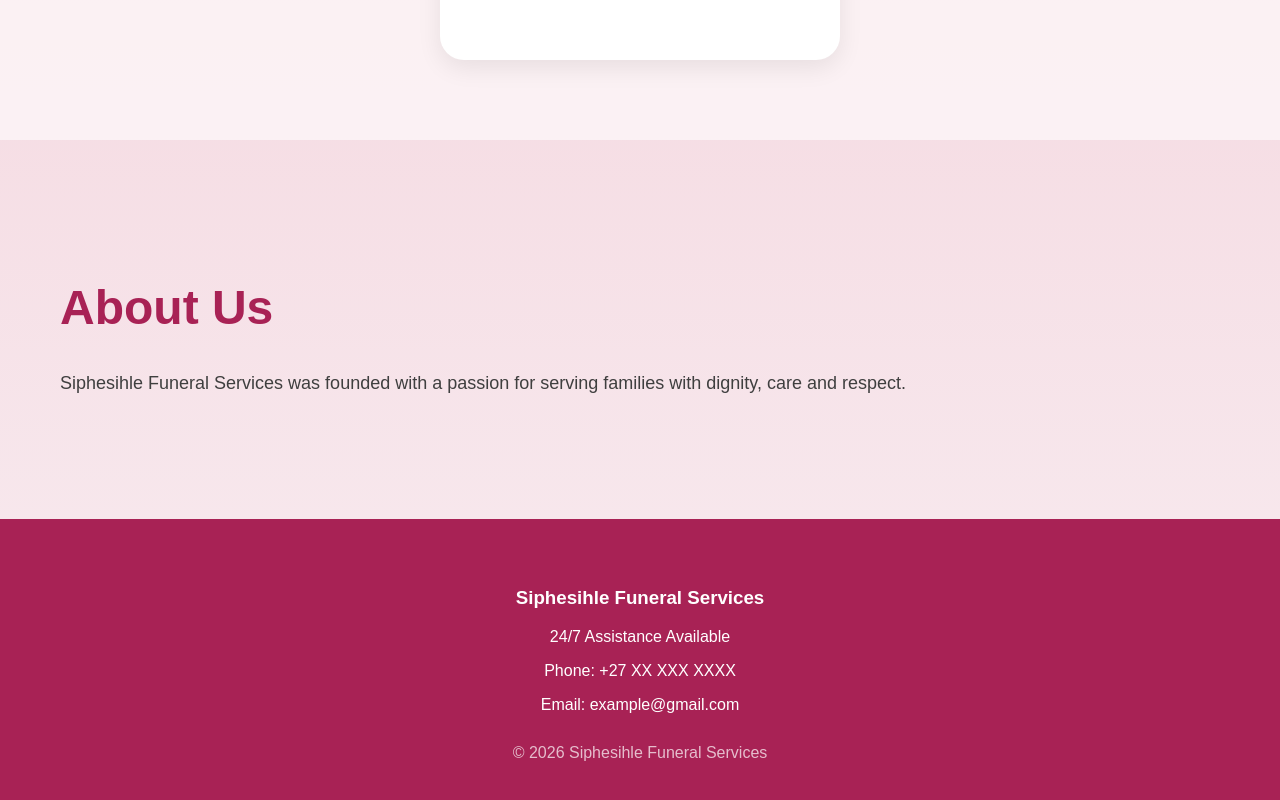
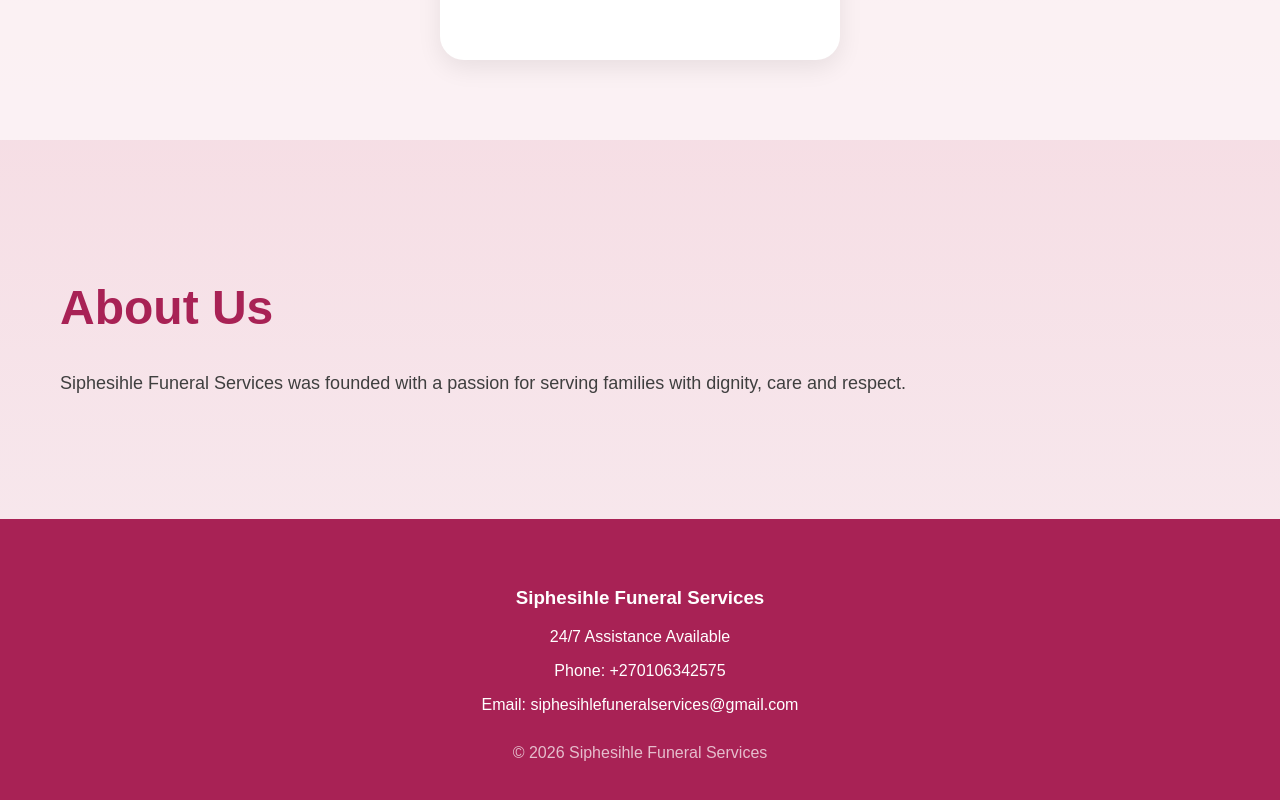
Before and after one commit to tkak465-web/siphesihle-funeral-services, a Next.js app: page / in a window 1280 px wide. Shown: the part 1638-2438 px from the top of the page. Built offline with nearby package versions, Linux system fonts and the light colour scheme.

Commit message:
contact details

```diff
--- a/app/page.tsx
+++ b/app/page.tsx
@@ -164,8 +164,8 @@ export default function Home() {
       >
         <h3>Siphesihle Funeral Services</h3>
         <p>24/7 Assistance Available</p>
-        <p>Phone: +27 XX XXX XXXX</p>
-        <p>Email: example@gmail.com</p>
+        <p>Phone: +270106342575</p>
+        <p>Email: siphesihlefuneralservices@gmail.com</p>
 
         <p style={{ marginTop: "30px", opacity: 0.7 }}>
           © 2026 Siphesihle Funeral Services
```
